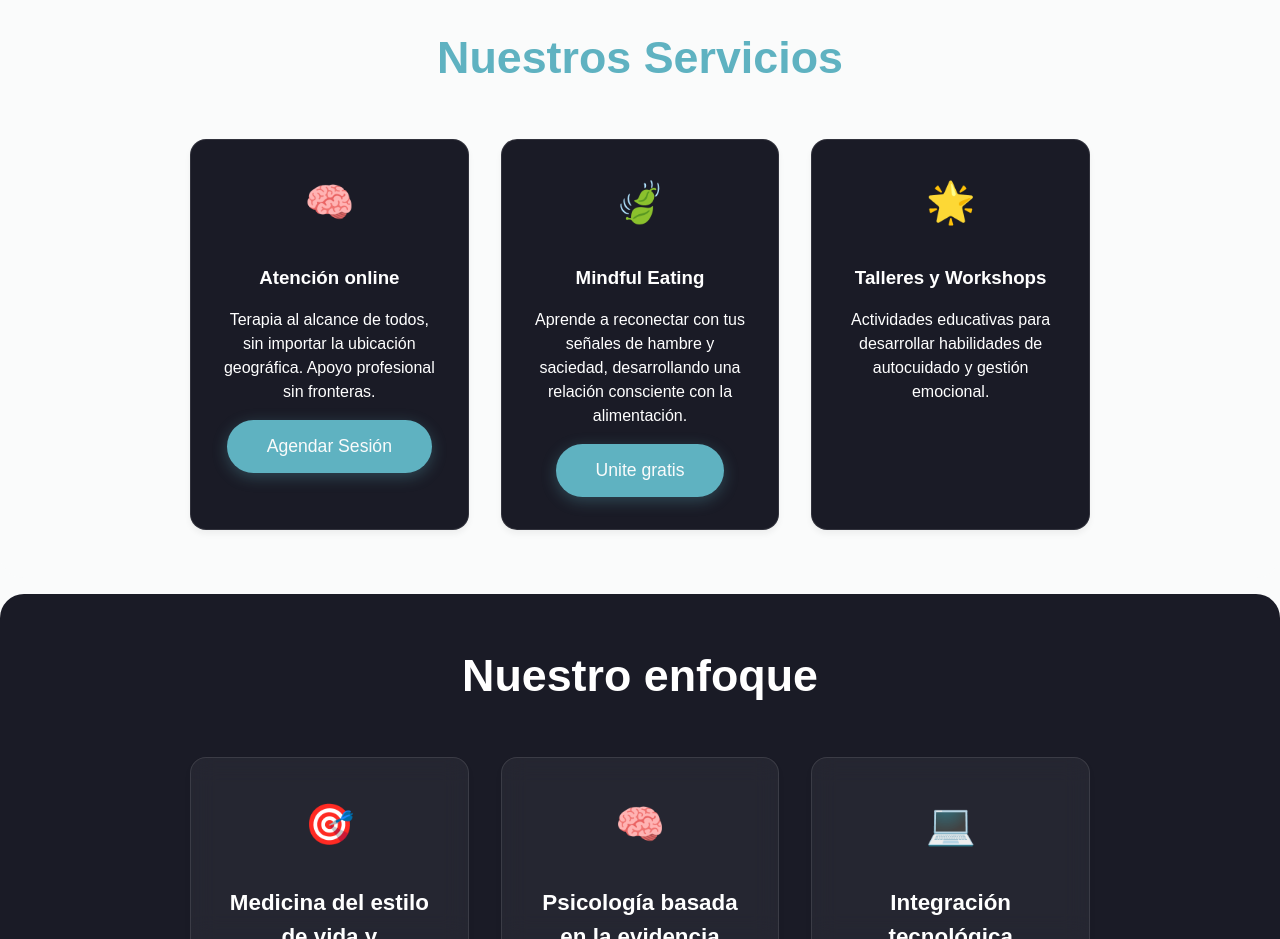
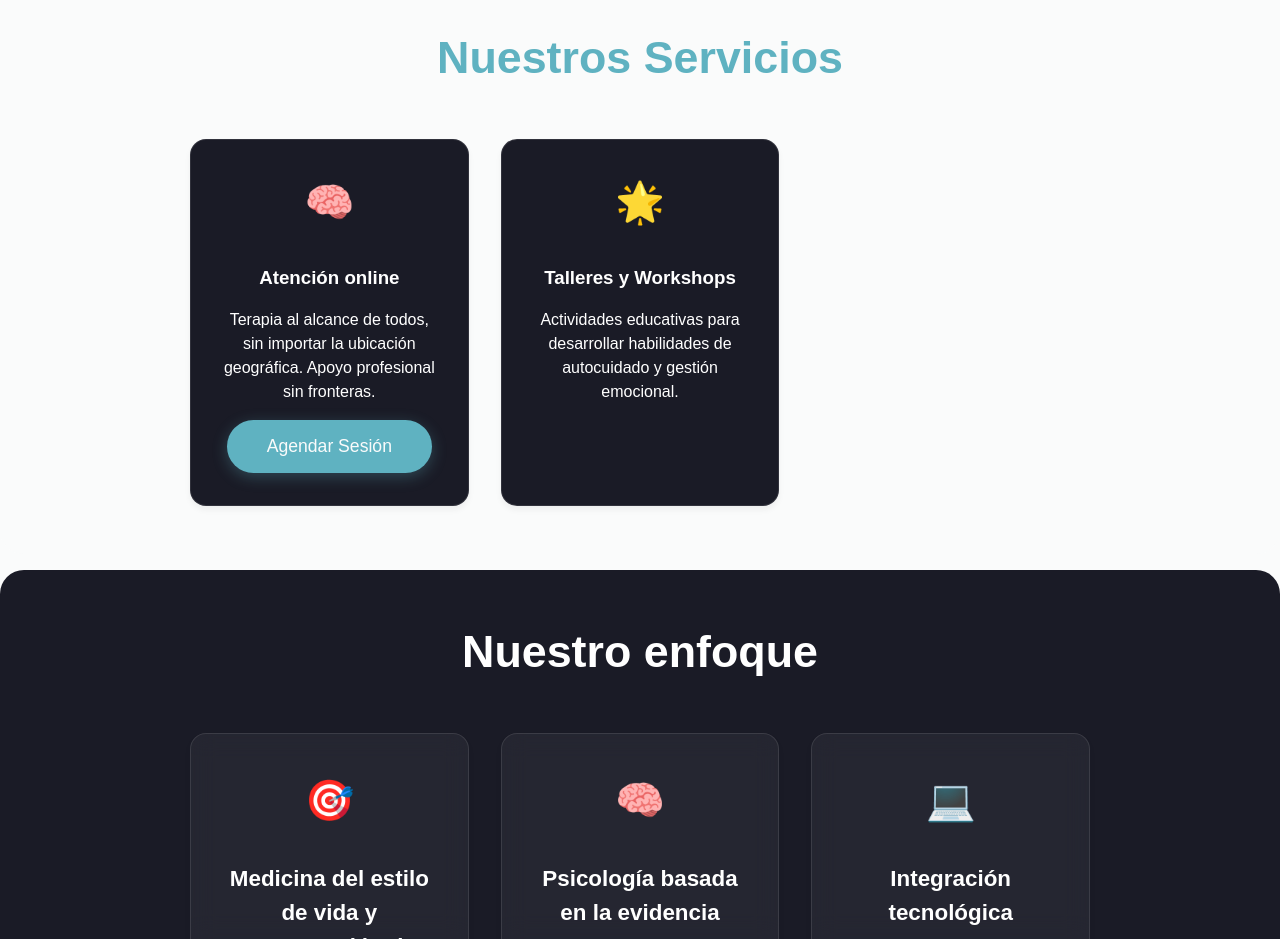
Before and after one commit to pabloenzenhofer/psicologiadelaobesidad, a React (Vite) app: page / in a window 1280 px wide. Shown: the part 840-1779 px from the top of the page. Built offline with nearby package versions, Linux system fonts and the light colour scheme; a web font is replaced by a local one.

Commit message:
Remove Mindful Eating group card

```diff
--- a/src/sections/Services.tsx
+++ b/src/sections/Services.tsx
@@ -20,14 +20,6 @@ const Services = () => {
       url: `${getBaseUrl()}/articulos/atencion-virtual.html`,
       buttonText: "Agendar Sesión",
       buttonUrl: "https://calendly.com/psicologiadelaobesidad/agendarsesion"
-    },
-    {
-      title: "Mindful Eating",
-      description: "Aprende a reconectar con tus señales de hambre y saciedad, desarrollando una relación consciente con la alimentación.",
-      icon: "🍃",
-      url: `${getBaseUrl()}/articulos/mindfuleating.html`,
-      buttonText: "Unite gratis",
-      buttonUrl: "https://chat.whatsapp.com/Brzv3kkWfq45EdOFjuHxDx"
     },
     {
       title: "Talleres y Workshops",
```
